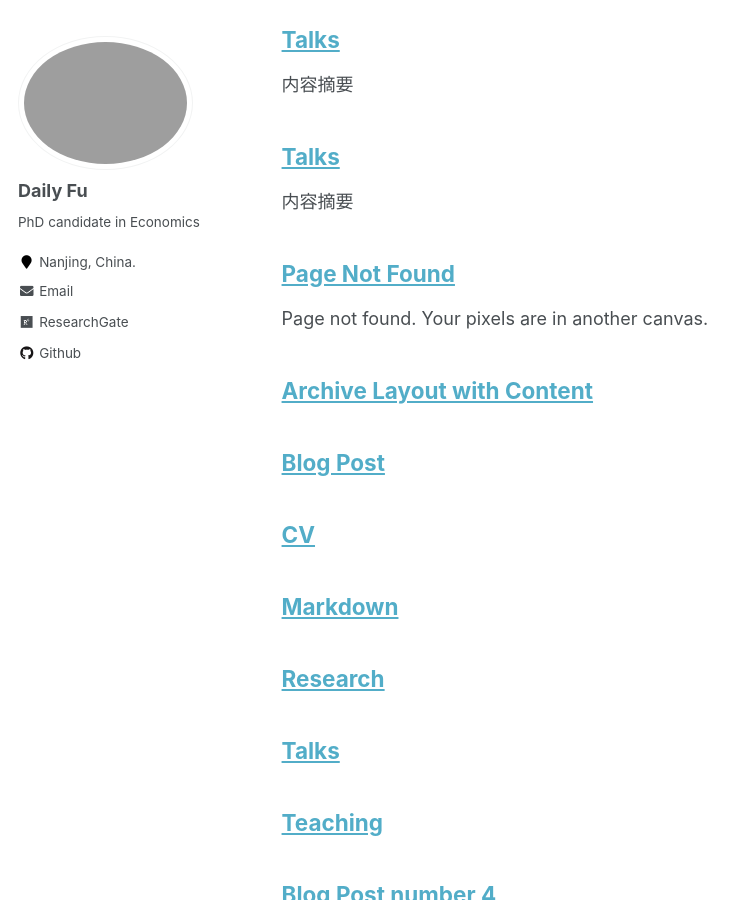
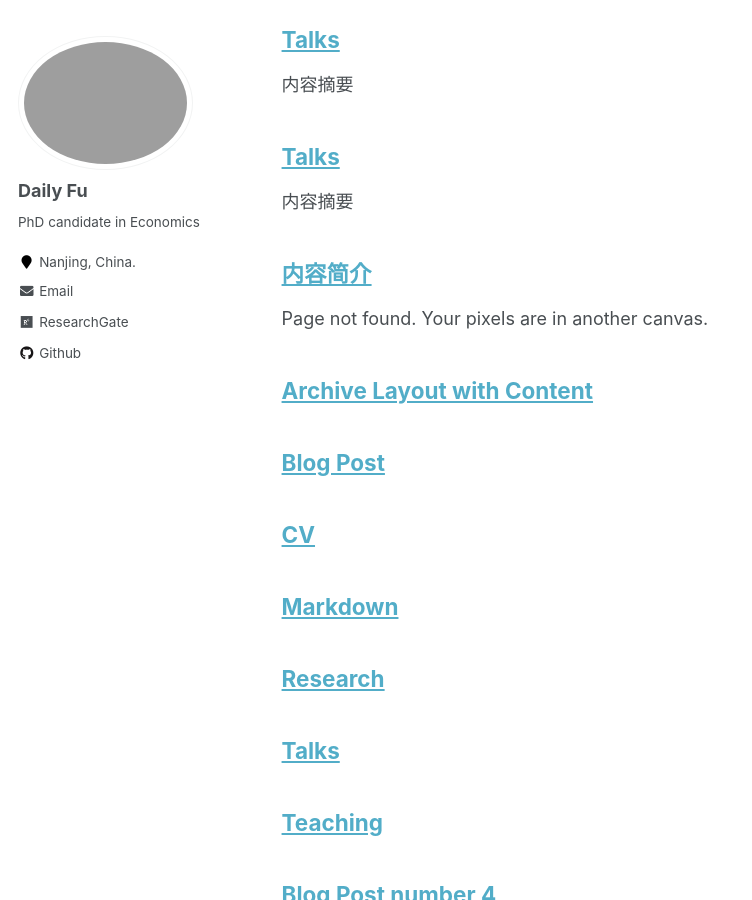
Before and after one commit to Dali-Fu/Dali-Fu.github.io, a Jekyll site: the page built from _pages/archive-layout-with-content.md, in a window 1280 px wide and 900 px high, scrolled down 5021 px. Shown: the whole window, without its empty margins (0-752 px from the left). Built offline with Jekyll 4.4.1, drawn with Linux system fonts in a browser that asks for light colours.

Commit message:
Update abstract5.md

```diff
--- a/files/abstract5.md
+++ b/files/abstract5.md
@@ -1,8 +1,8 @@
 ---
-title: "Page Not Found"
+title: "内容简介"
 excerpt: "Page not found. Your pixels are in another canvas."
 sitemap: false
-permalink: /404.html
+permalink: /talks.html
 ---
 
 探讨公共债务扩张与资本成本变动之间的关系，对于分析公共债务扩张的宏观经济效应、提高财政资金效益和政策效果十分重要。本文在新凯恩斯动态随机一般均衡(NK) 的框架下，综合考虑公共债务的挤出效应和流动性创造效应，探究公共债务扩张与资本成本之间的关系，研究发现：（1）公共债务扩张推高了资本成本。（2）这一过程主要是通过挤占企业债券，提高企业风险溢价，推高资本成本的渠道实现；公共债务的流动性创造削弱了这一效应。（3）异质性分析表明，企业直接债券融资所占比例越高，政府债券的安全性越高，公共债务扩张推高资本成本的作用越弱。本文的结论有助于从资本成本的视角，加深公共债务扩张对投资的微观传导机制的认识，对于后续债务限额的制定和财政政策提质增效具有一定的理论意义和现实意义。
```
